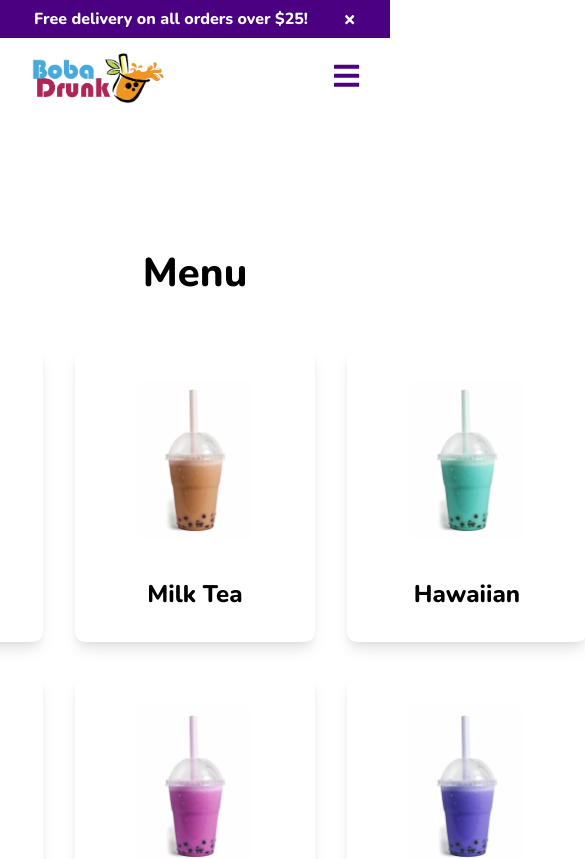
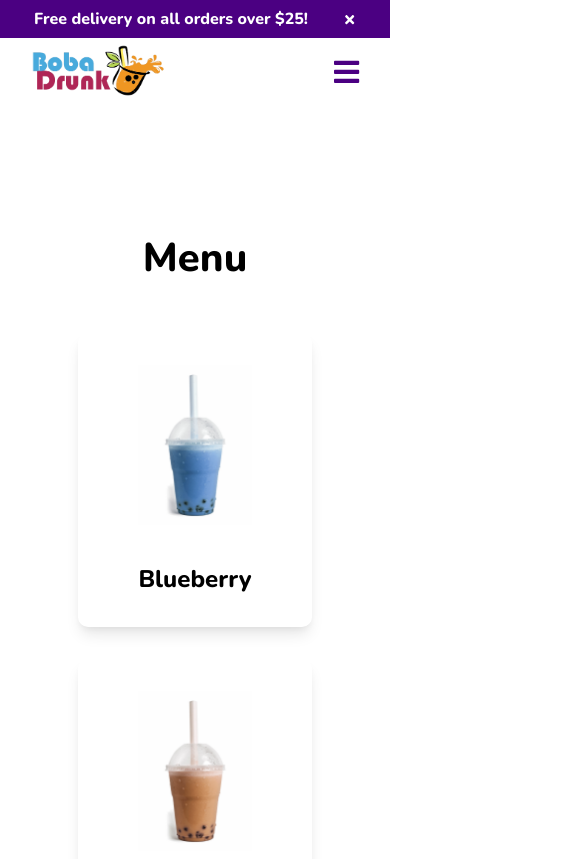
Before and after one commit to robteaw/boba, a React (Create React App) app: page /menu in a window 390 px wide. Shown: the top 859 px of the page, 585 px wide, since content can reach past the window. Built offline with nearby package versions, Linux system fonts and the light colour scheme.

Commit message:
21. Responsive Update

```diff
--- a/src/components/Navbar.js
+++ b/src/components/Navbar.js
@@ -13,7 +13,7 @@ export default function Navbar() {
   const [click, setClick] = useState(false);
 
   const handleClick = () => setClick(!click);
-  const closeMobileMenu = () => setClick(!false);
+  const closeMobileMenu = () => setClick(false);
 
   return (
     <Nav as={motion.nav} initial="hidden" animate={controls} ref={element}>
@@ -73,7 +73,7 @@ export default function Navbar() {
 // styling
 const Nav = styled(motion.nav)`
   background-color: var(--navBg);
-  height: 80px;
+  height: 65px;
   width: 100%;
   display: flex;
   justify-content: space-around;
@@ -122,7 +122,7 @@ const Nav = styled(motion.nav)`
       flex-direction: column;
       width: 100%;
       position: absolute;
-      top: 4.375rem; /* removes the spacing in navbar and menu */
+      top: 4rem; /* removes the spacing in navbar and menu */
       left: -100%;
       transition: all 0.5s ease;
     }
@@ -155,7 +155,7 @@ const Logo = styled.img`
     position: absolute;
     top: 0;
     left: 0;
-    transform: translate(25%, 30%);
+    transform: translate(25%, 15%);
   }
 `;
 
@@ -168,7 +168,7 @@ const MenuIcon = styled.div`
     position: absolute;
     top: 0;
     right: 0;
-    transform: translate(-100%, 60%);
+    transform: translate(-100%, 50%);
     font-size: 1.8rem;
     cursor: pointer;
   }
--- a/src/pages/Career/Career.js
+++ b/src/pages/Career/Career.js
@@ -76,7 +76,7 @@ const Container = styled.div`
 const InnerContainer = styled.div`
   margin-top: 3rem;
   display: flex;
-  column-gap: 10rem;
+  column-gap: 5rem;
   h2,
   p {
     text-align: left;
@@ -85,6 +85,11 @@ const InnerContainer = styled.div`
     height: 23rem;
     width: 20rem;
   }
+  @media (max-width: 825px) {
+    img {
+      display: none;
+    }
+  }
 `;
 
 const Right = styled.div``;
--- a/src/pages/Home/Bottom.js
+++ b/src/pages/Home/Bottom.js
@@ -1,7 +1,10 @@
-import React from 'react'
+import React from "react";
+import Card from "./Card";
 
 export default function Bottom() {
   return (
-    <div>Bottom</div>
-  )
+    <div>
+      <Card />
+    </div>
+  );
 }
--- a/src/pages/Home/Card.js
+++ b/src/pages/Home/Card.js
@@ -4,28 +4,72 @@ import styled from "styled-components";
 export default function Card() {
   return (
     <Container>
-      <Cards>
+      <div className="card_container">
+        <div className="card">
           <img src="" alt="" />
           <h5>1</h5>
           <p></p>
-      </Cards>
-      <Cards>
+        </div>
+        <div className="card">
           <img src="" alt="" />
           <h5>2</h5>
           <p></p>
-      </Cards>
-      <Cards>
+        </div>
+        <div className="card">
           <img src="" alt="" />
           <h5>3</h5>
           <p></p>
-      </Cards>
+        </div>
+      </div>
     </Container>
   );
 }
 
 // styling
-const Container = styled.div``;
+const Container = styled.div`
+  height: 100%;
+  width: 100%;
+  max-width: 1280px;
+  margin: 0 auto 5rem auto;
+  padding: 8rem 20%;
 
-const Cards = styled.div`
-  background-color: gray;
+  .card_container {
+    display: grid;
+    grid-template-columns: repeat(3, 1fr);
+    gap: 2rem;
+    align-items: center;
+    justify-content: center;
+    text-align: center;
+  }
+  .card {
+    width: 15rem;
+    padding: 2rem;
+    cursor: pointer;
+    position: relative;
+    border: 1px;
+    border-radius: 10px;
+    box-shadow: 0 10px 15px -3px rgba(0, 0, 0, 0.1),
+      0 4px 6px -2px rgba(0, 0, 0, 0.05);
+  }
+  .card:hover {
+    color: var(--navHover);
+    border-radius: 2.5%;
+    box-shadow: 0 5px 15px rgba(0, 0, 0, 0.3);
+  }
+  img {
+    height: 10rem;
+  }
+  h1 {
+    text-align: center;
+    margin-bottom: 3rem;
+  }
+  h2 {
+    margin-top: 2rem;
+  }
+  @media (max-width: 950px) {
+    .card_container {
+      display: flex;
+      flex-wrap: wrap;
+    }
+  }
 `;
--- a/src/pages/Home/Hero.js
+++ b/src/pages/Home/Hero.js
@@ -39,19 +39,24 @@ const Container = styled.div`
   }
 
   button {
-    background-color: var(--btnColor);
-    font-weight: bold;
+    color: var(--subText);
+    background: var(--subColor);
+    font-size: 1rem;
+    font-weight: 600;
     height: 3rem;
-    width: 8rem;
-    border-radius: 50px;
+    width: 10rem;
+    padding: 0.7rem;
+    margin-top: 1rem;
+    border: 2px solid transparent;
+    border-radius: 0.5rem;
     cursor: pointer;
+    transition: 0.4s;
+    &:hover {
+      color: var(--subTextHover);
+      background: var(--subHover);
+      border: 2px solid var(--subTextHover);
+    }
   }
-
-  button:hover {
-    color: var(--textHover);
-    background-color: var(--btnHover);
-  }
-
   @media (min-width: 50em) {
     .grid-auto-flow {
       grid-auto-flow: column;
--- a/src/pages/Home/Home.js
+++ b/src/pages/Home/Home.js
@@ -2,13 +2,20 @@ import React from "react";
 import Hero from "./Hero";
 import Middle from "./Middle";
 import Bottom from "./Bottom";
+import styled from "styled-components";
 
 export default function Home() {
   return (
-    <>
+    <Container>
       <Hero />
-      <Middle />
+      {/* <Middle /> */}
       <Bottom />
-    </>
+    </Container>
   );
 }
+
+// styling
+const Container = styled.div`
+  height: 100%;
+  min-height: 100vh;
+`;
--- a/src/pages/Home/Middle.js
+++ b/src/pages/Home/Middle.js
@@ -2,9 +2,5 @@ import React from "react";
 import Card from "./Card";
 
 export default function Middle() {
-  return (
-    <div>
-      <Card />
-    </div>
-  );
+  return <div>{/* <Card /> */}</div>;
 }
--- a/src/pages/Location/Location.js
+++ b/src/pages/Location/Location.js
@@ -87,11 +87,11 @@ const InnerContainer = styled.div`
     }
   }
   @media (max-width: 1024px) {
-    flex-direction: column;
+    flex-direction: column-reverse;
     align-items: center;
     justify-content: center;
     iframe {
-      margin-bottom: 3rem;
+      margin-top: 3rem;
     }
   }
 `;
--- a/src/pages/Menu/Menu.js
+++ b/src/pages/Menu/Menu.js
@@ -92,4 +92,10 @@ const Container = styled.div`
   h2 {
     margin-top: 2rem;
   }
+  @media (max-width: 950px) {
+    .card_container {
+      display: flex;
+      flex-wrap: wrap;
+    }
+  }
 `;
```
Lines whose indentation alone changed are shown as unchanged.
